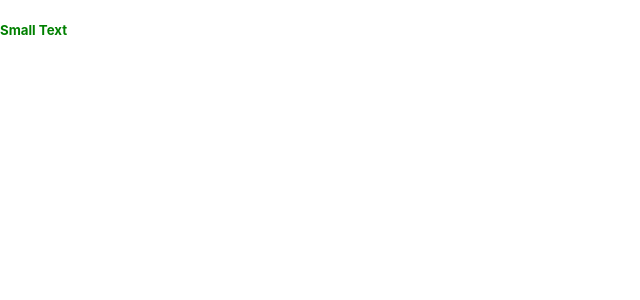
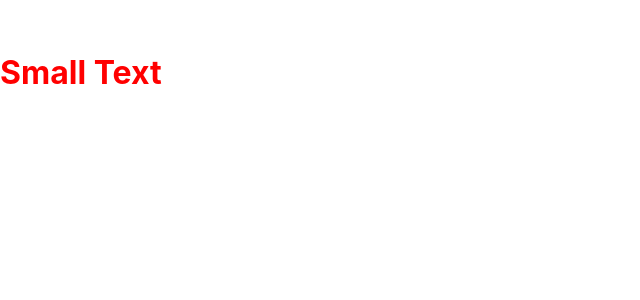
Before and after one commit to GPSPic/RandomBellWeb, a React (Create React App) app: page / in a window 1280 px wide. Shown: the top 300 px of the page, without its empty margins (0-640 px from the left). Built offline with nearby package versions, Linux system fonts and the light colour scheme.

Commit message:
can change text color based on state

```diff
--- a/src/components/texts/SmallText.css
+++ /dev/null
@@ -1,3 +0,0 @@
-h5 {
-      color: green
-}
--- a/src/components/texts/SmallText.js
+++ b/src/components/texts/SmallText.js
@@ -1,11 +1,15 @@
 import styled from 'styled-components';
-import './SmallText.css';
-// import { defaultDarkText, defaultBrightText } from "../../helpers/colours.js";
+import { defaultDarkText, defaultBrightText } from "../../helpers/colours.js";
 
+const Small = styled.h5`
+  color: ${function(props) {return props['data-darktheme'] ? defaultDarkText : defaultBrightText}};
+  font-size: 32px;
+`
 
 const SmallText = ({ darkTheme }) => {
+
   return (
-    <h5>Small Text</h5>
+    <Small data-darktheme={darkTheme}>Small Text</Small>
   );
 };
 
--- a/src/helpers/colours.js
+++ b/src/helpers/colours.js
@@ -1,4 +1,4 @@
 
 
 export const defaultDarkText = "green"
-export const defaultBrightText = "white";
+export const defaultBrightText = "red";
```
